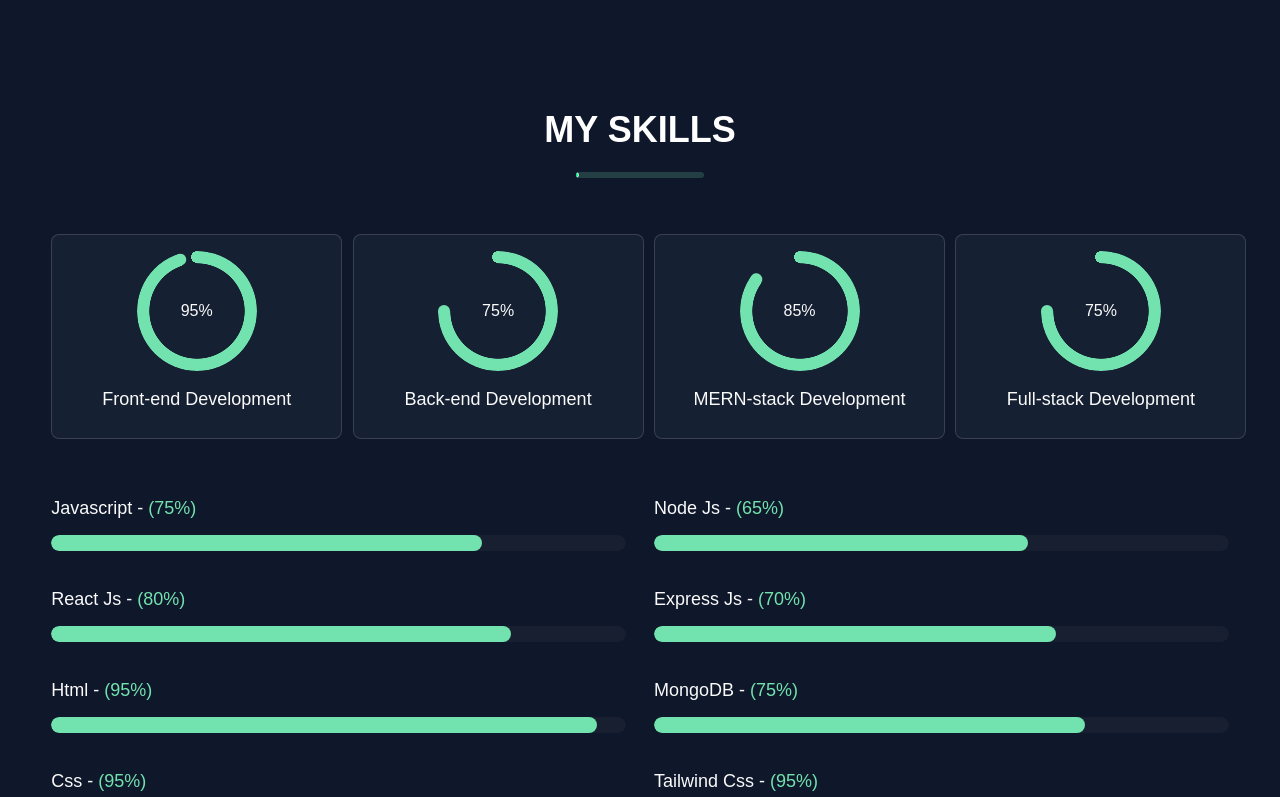
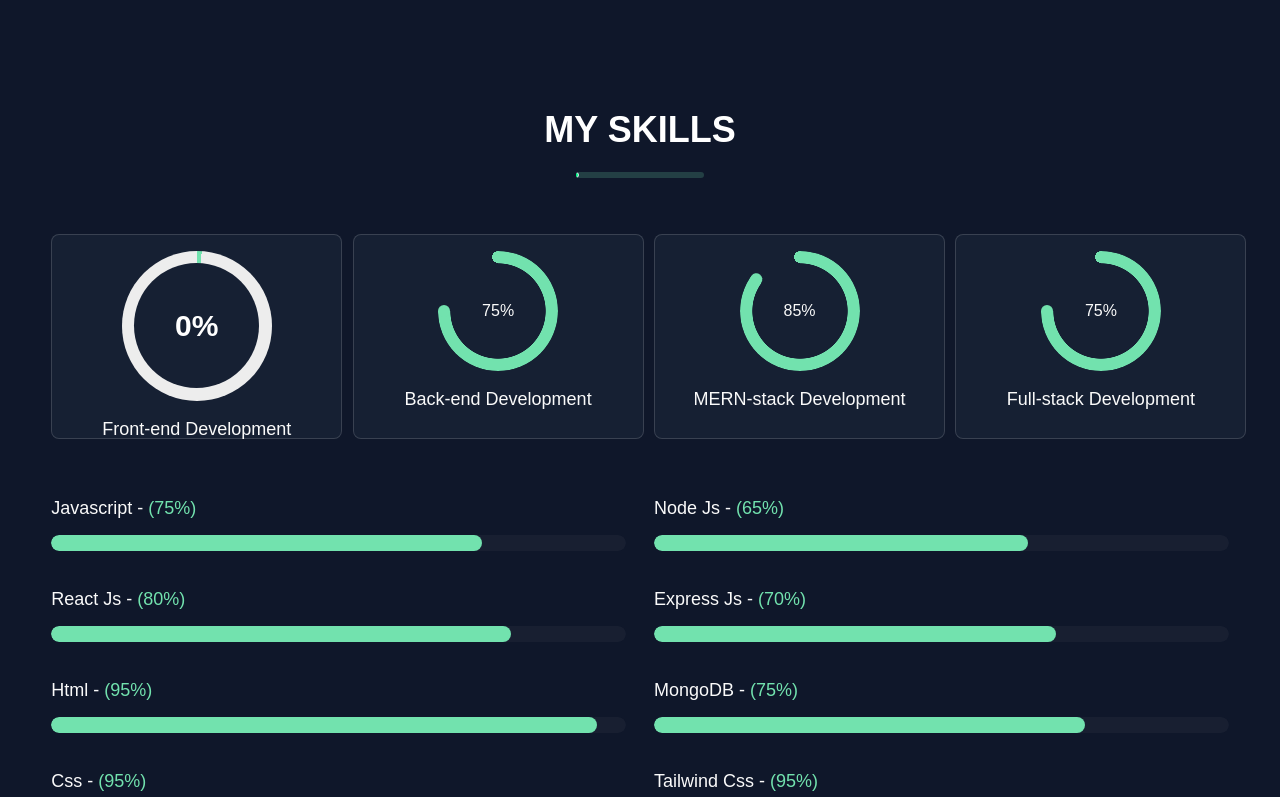
Before and after one commit to md-atiqurrahman/my-portfolio-website, a React (Create React App) app: page / in a window 1280 px wide. Shown: the part 1275-2072 px from the top of the page. Built offline with nearby package versions, Linux system fonts and the light colour scheme; a web font is replaced by a local one.

Commit message:
add circle progress bar

```diff
--- a/package.json
+++ b/package.json
@@ -9,6 +9,7 @@
     "daisyui": "^2.25.0",
     "react": "^18.2.0",
     "react-anchor-link-smooth-scroll": "^1.0.12",
+    "react-countup": "^6.3.2",
     "react-dom": "^18.2.0",
     "react-router-dom": "^6.3.0",
     "react-scripts": "5.0.1",
--- a/src/Pages/Home/About/About.css
+++ b/src/Pages/Home/About/About.css
@@ -1,22 +1,24 @@
-.title-divider{
+.title-divider {
     position: relative;
     overflow: hidden;
 }
-.title-divider .circle{
+
+.title-divider .circle {
     position: absolute;
     animation: titleAnimate 3s ease-in-out infinite;
 }
 
 @keyframes titleAnimate {
-    0%{
+    0% {
         transform: translateX(-6px);
     }
-    100%{
+
+    100% {
         transform: translateX(128px);
     }
 }
 
-.resume-btn{
+.resume-btn {
     width: auto;
     color: black;
     font-size: 14px;
@@ -31,65 +33,75 @@
     background-size: 100% 200%;
     transition: .2s;
 }
-.resume-btn:hover{
-  background-position: 100% 100%;
+
+.resume-btn:hover {
+    background-position: 100% 100%;
 }
-.list-circle{
+
+.list-circle {
     background: #72e2ae;
     height: 8px;
     width: 8px;
     left: 0;
     border-radius: 50%;
 }
-.bottom-anime{
+
+.bottom-anime {
     animation-name: RightToLeftAnimate;
     animation-duration: 3s;
+    animation-iteration-count: infinite;
     animation-timing-function: ease-in-out;
-    animation-iteration-count: infinite;
-    animation-delay: -60s;
 }
 
 @keyframes RightToLeftAnimate {
-    0%{
+    0% {
         right: -40px;
     }
-    100%{
+
+    100% {
         right: 100%;
+
     }
 }
-.left-anime{
+
+.left-anime {
     animation: BottomToTopAnimate 3s ease-in-out infinite;
 }
 
 @keyframes BottomToTopAnimate {
-    0%{
+    0% {
         bottom: -40px;
     }
-    100%{
+
+    100% {
         bottom: 100%;
     }
 }
-.top-anime{
+
+.top-anime {
     animation: LeftToRightAnimate 3s ease-in-out infinite;
 }
 
 @keyframes LeftToRightAnimate {
-    0%{
+    0% {
         left: -40px;
     }
-    100%{
+
+    100% {
         left: 100%;
     }
 }
-.right-anime{
+
+.right-anime {
     animation: TopToBottomAnimate 3s ease-in-out infinite;
 }
 
 @keyframes TopToBottomAnimate {
-    0%{
+    0% {
         top: -40px;
     }
-    100%{
+
+    100% {
         top: 100%;
     }
 }
--- a/src/Pages/Home/Banner/Banner.css
+++ b/src/Pages/Home/Banner/Banner.css
@@ -11,15 +11,16 @@
 .avatar::before {
     content: '';
     position: absolute;
-    inset: -10px 56px;
+    inset: -20px 0px;
     background: linear-gradient(315deg, #373b44, #72e2ae);
     transition: 0.5s;
     animation: animate 4s linear infinite;
 }
 
-.avatar:hover::before {
+/* .avatar:hover::before {
+    inset: -10px 56px;(need to set in .avatar::before)
     inset: -20px 0px;
-}
+} */
 
 @keyframes animate {
     0% {
--- a/src/Pages/Home/Skills/Skills.css
+++ b/src/Pages/Home/Skills/Skills.css
@@ -9,3 +9,32 @@
 .card:hover{
    transform: translateY(-6px);
 }
+
+.container{
+    display: flex;
+    justify-content: center;
+    align-items: center;
+}
+.circular-progress{
+    position: relative;
+    width: 150px;
+    height: 150px;
+    border-radius: 50%;
+    background: conic-gradient(#72e2ae 3.6deg, #ededed 0deg);
+    display: flex;
+    justify-content: center;
+    align-items: center;
+}
+
+.circular-progress::before{
+    content: '';
+    position: absolute;
+    width: 125px;
+    height: 125px;
+    border-radius: 50%;
+    background: #162033;
+}
+
+.progress-value{
+    position: relative;
+}
--- a/src/Pages/Home/Skills/Skills.js
+++ b/src/Pages/Home/Skills/Skills.js
@@ -1,7 +1,31 @@
 import React from 'react';
 import './Skills.css';
+import CountUp from 'react-countup';
+
+
 
 const Skills = () => {
+    window.onload = function () {
+        let circularProgress = document.querySelector('.circular-progress');
+        const progressValue = document.querySelector('.progress-value');
+
+        let startValue = 0,
+            endValue = 95,
+            speed = 30;
+
+        const progress = setInterval(() => {
+            startValue++;
+
+
+            progressValue.textContent = `${startValue}%`;
+            circularProgress.style.background = `conic-gradient(#72e2ae ${startValue * 3.6}deg, #ededed 0deg)`
+
+            if (startValue === endValue) {
+                clearInterval(progress)
+            }
+        }, speed);
+    }
+
     return (
         <section id='skills' className='bg-[#0f172a] pt-[128px]'>
             <div className='pb-[56px] text-center '>
@@ -14,7 +38,26 @@ const Skills = () => {
                 <div className='grid grid-cols-4 gap-7 pb-[56px] w-[92%] mx-auto'>
                     <div className='card w-[291px] h-[205px] text-center'>
                         <div className='mb-[15px]'>
-                            <div className="radial-progress text-primary" style={{ "--value": 95, "--size": '120px' }}><span className='text-[#fafafa]'>95%</span> </div>
+                            <div className="container">
+                                <div className="circular-progress">
+                                    <span className="progress-value text-white text-[30px] font-semibold">0%</span>
+                                </div>
+                            </div>
+
+
+                            {/* <div className="radial-progress text-primary" style={{ "--value": 95, "--size": '120px' }}>
+
+                                <div className='text-[#fafafa]'>
+                                    <CountUp start={0} end={95} duration={2} enableScrollSpy={true} scrollSpyDelay={50}>
+                                        {({ countUpRef }) => (
+                                            <div>
+                                                <span ref={countUpRef} />
+                                                <span>%</span>
+                                            </div>
+                                        )}
+                                    </CountUp>
+                                </div>
+                            </div> */}
                         </div>
                         <h5 className='text-[#fafafa] text-[18px] leading-[1.5] font-medium'>Front-end Development</h5>
                     </div>
```
Also changed, not shown: 1 other file (tests, documents, lock files or other folders).
